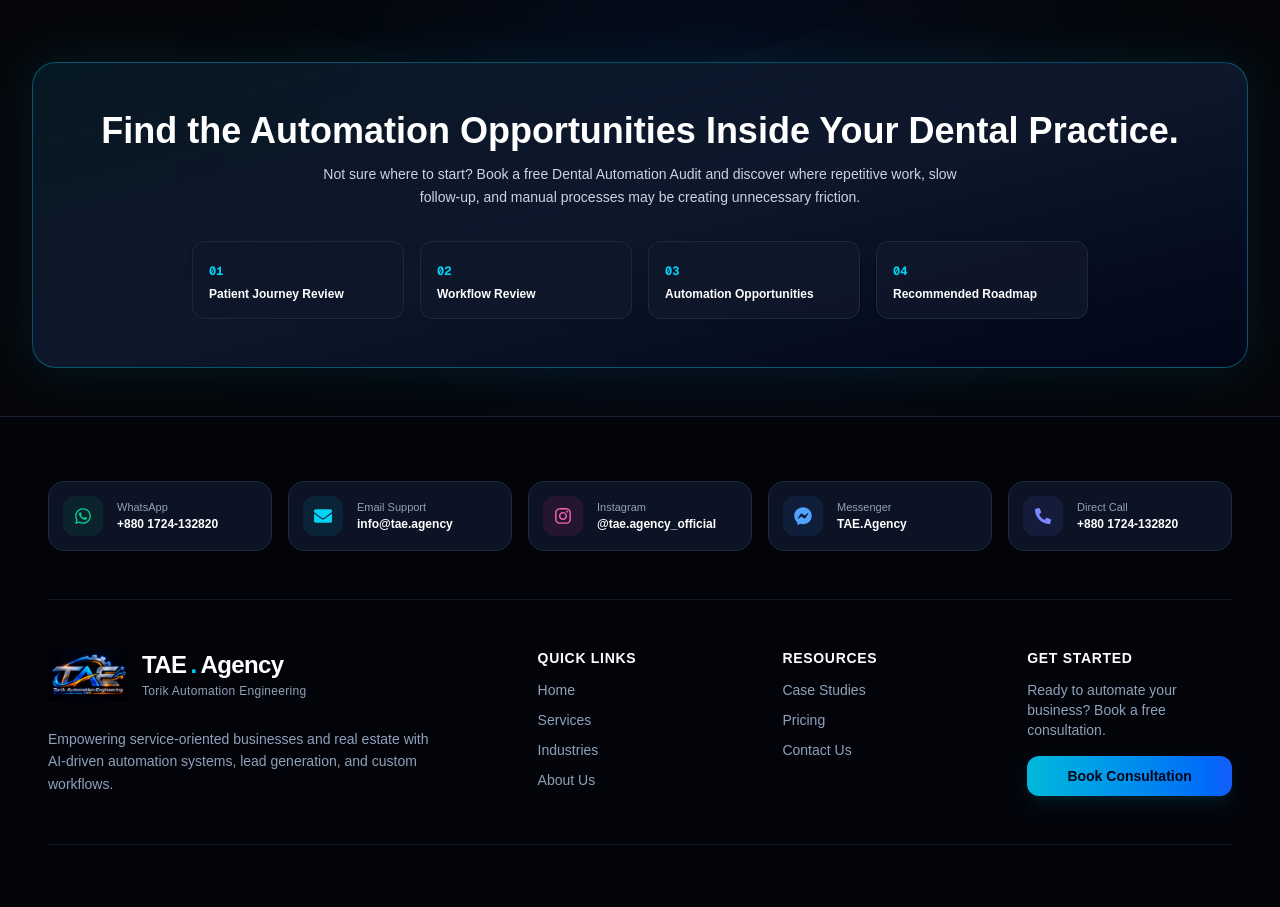
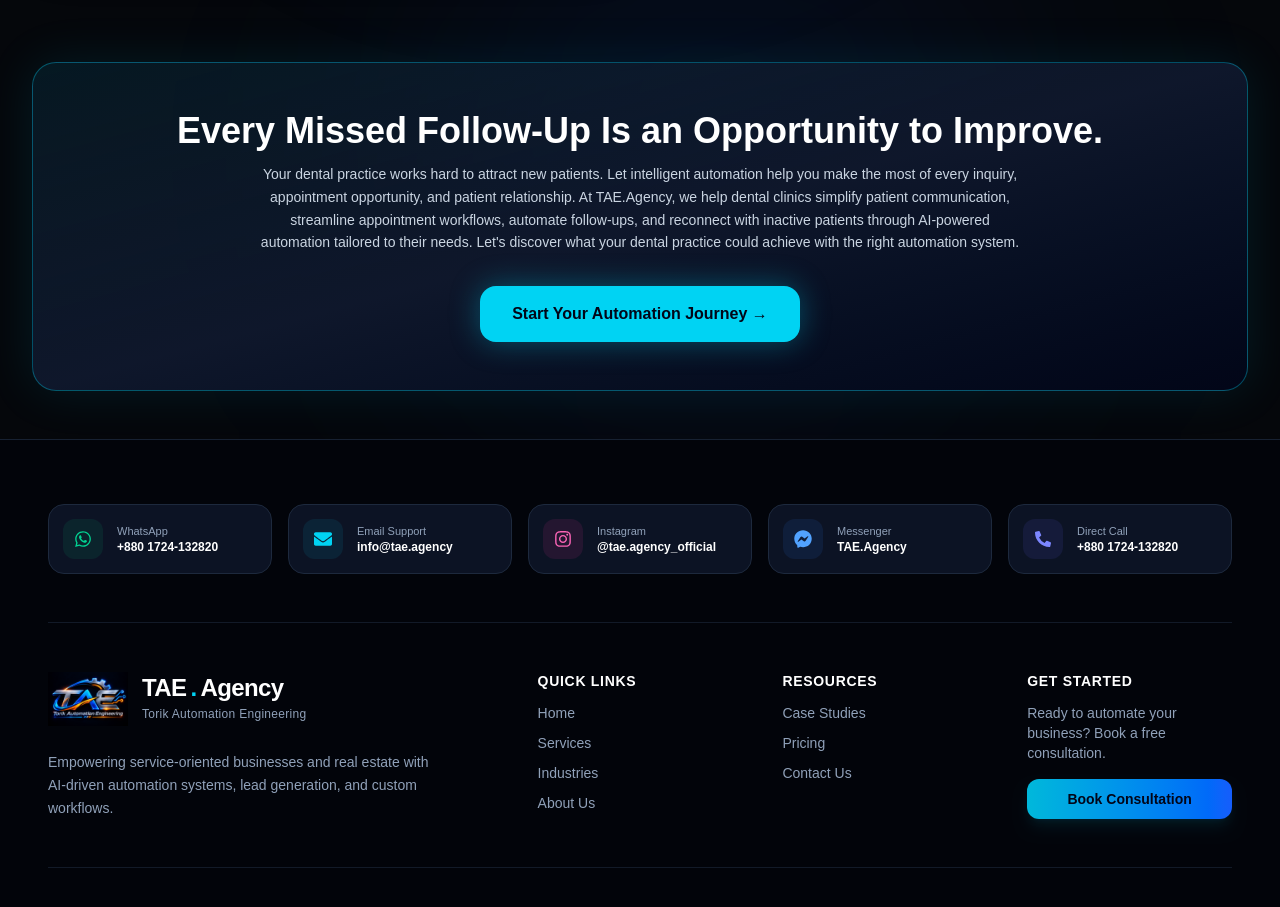
Before and after one commit to torikinsights-wq/tae-agency, a Next.js app: page /contact in a window 1280 px wide. Shown: the part 849-1756 px from the top of the page. Built offline with nearby package versions, Linux system fonts and the light colour scheme.

Commit message:
Update Contact page bottom section with custom automated text and CTA button

```diff
--- a/app/contact/page.tsx
+++ b/app/contact/page.tsx
@@ -328,30 +328,29 @@ export default function ContactPage() {
 
         </div>
 
-        {/* FREE DENTAL AUTOMATION AUDIT BANNER (MOVED TO BOTTOM AS REQUESTED) */}
+        {/* FREE DENTAL AUTOMATION AUDIT BANNER (UPDATED WITH YOUR DESIRED TEXT & NEW STYLE) */}
         <div className="bg-gradient-to-br from-cyan-950/40 via-slate-900 to-slate-950 border border-cyan-500/40 rounded-3xl p-8 sm:p-12 shadow-[0_0_50px_rgba(6,182,212,0.12)] text-center relative overflow-hidden mt-12">
           <h2 className="text-2xl sm:text-4xl font-extrabold text-white mb-3">
-            {t("Find the Automation Opportunities Inside Your Dental Practice.", "আপনার ডেন্টাল প্র্যাকটিসের ভেতরের অটোমেশন সুযোগগুলো খুঁজে বের করুন।")}
+            {t("Every Missed Follow-Up Is an Opportunity to Improve.", "প্রতিটি মিসড ফলো-আপ হলো নিজেকে উন্নত করার একটি সুযোগ।")}
           </h2>
-          <p className="text-slate-300 text-xs sm:text-sm max-w-2xl mx-auto mb-8 leading-relaxed">
+          <p className="text-slate-300 text-xs sm:text-sm max-w-3xl mx-auto mb-8 leading-relaxed">
             {t(
-              "Not sure where to start? Book a free Dental Automation Audit and discover where repetitive work, slow follow-up, and manual processes may be creating unnecessary friction.",
-              "কোথা থেকে শুরু করবেন বুঝতে পারছেন না? একটি ফ্রি ডেন্টাল অটোমেশন অডিট বুক করুন এবং দেখুন কোথায় রুটিন কাজ, স্লো ফলো-আপ এবং ম্যানুয়াল প্রসেস অপ্রয়োজনীয় বাধা তৈরি করছে।"
+              "Your dental practice works hard to attract new patients. Let intelligent automation help you make the most of every inquiry, appointment opportunity, and patient relationship. At TAE.Agency, we help dental clinics simplify patient communication, streamline appointment workflows, automate follow-ups, and reconnect with inactive patients through AI-powered automation tailored to their needs. Let's discover what your dental practice could achieve with the right automation system.",
+              "আপনার ডেন্টাল প্র্যাকটিস নতুন রোগী আকর্ষণ করতে কঠোর পরিশ্রম করে। ইন্টেলিজেন্ট অটোমেশনকে কাজে লাগিয়ে প্রতিটি ইনকোয়ারি, অ্যাপয়েন্টমেন্টের সুযোগ এবং রোগী সম্পর্ককে আরও ফলপ্রসূ করুন। TAE.Agency-তে আমরা ডেন্টাল ক্লিনিকগুলোকে এআই-চালিত অটোমেশনের মাধ্যমে রোগী যোগাযোগ সহজ করতে, অ্যাপয়েন্টমেন্ট ওয়ার্কফ্লো স্ট্রিমলাইন করতে, ফলো-আপ অটোমেট করতে এবং নিষ্ক্রিয় রোগীদের সাথে পুনরায় সংযোগ স্থাপন করতে সাহায্য করি।"
             )}
           </p>
 
-          <div className="grid grid-cols-1 sm:grid-cols-4 gap-4 text-left max-w-4xl mx-auto">
-            {[
-              { num: "01", title: t("Patient Journey Review", "পেশেন্ট জার্নি রিভিউ") },
-              { num: "02", title: t("Workflow Review", "ওয়ার্কফ্লো রিভিউ") },
-              { num: "03", title: t("Automation Opportunities", "অটোমেশন সুযোগ") },
-              { num: "04", title: t("Recommended Roadmap", "প্রস্তাবিত রোডম্যাপ") },
-            ].map((step, idx) => (
-              <div key={idx} className="bg-slate-900/90 border border-slate-800 p-4 rounded-xl shadow">
-                <span className="text-cyan-400 font-mono font-bold text-xs">{step.num}</span>
-                <p className="text-white font-semibold text-xs mt-1">{step.title}</p>
-              </div>
-            ))}
+          <div className="inline-block">
+            <a
+              href="#top"
+              onClick={(e) => {
+                e.preventDefault();
+                window.scrollTo({ top: 0, behavior: 'smooth' });
+              }}
+              className="inline-flex items-center gap-2 px-8 py-4 rounded-2xl bg-cyan-400 hover:bg-cyan-300 text-slate-950 font-extrabold shadow-[0_0_30px_rgba(6,182,212,0.4)] transition-all hover:scale-105 text-sm sm:text-base cursor-pointer"
+            >
+              <span>{t("Start Your Automation Journey →", "আপনার অটোমেশন জার্নি শুরু করুন →")}</span>
+            </a>
           </div>
         </div>
 
```
